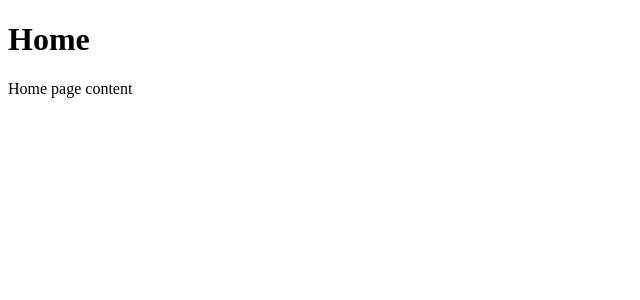
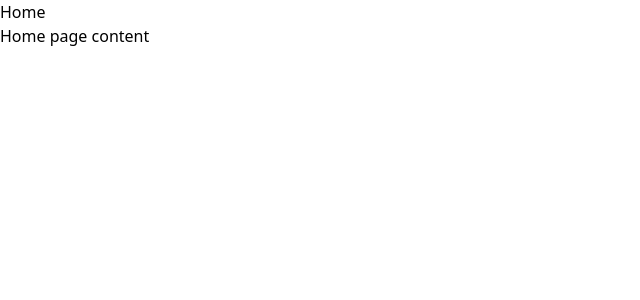
Before and after one commit to batuhancebin/portfolio, a Nuxt app: page / in a window 1280 px wide. Shown: the top 300 px of the page, without its empty margins (0-640 px from the left). Built offline with nearby package versions, Linux system fonts and the light colour scheme.

Commit message:
installed tailwind css

```diff
--- /dev/null
+++ b/assets/css/main.css
@@ -0,0 +1,3 @@
+@tailwind base;
+@tailwind components;
+@tailwind utilities;
--- a/nuxt.config.ts
+++ b/nuxt.config.ts
@@ -1,6 +1,14 @@
 // https://nuxt.com/docs/api/configuration/nuxt-config
 export default defineNuxtConfig({
   devtools: { enabled: true },
+  css: ["~/assets/css/main.css"],
+
+  postcss: {
+    plugins: {
+      tailwindcss: {},
+      autoprefixer: {},
+    },
+  },
   build: {
     transpile: ["gsap"],
   },
--- a/package.json
+++ b/package.json
@@ -11,7 +11,10 @@
   "devDependencies": {
     "@nuxt/devtools": "latest",
     "@types/node": "^18.17.3",
-    "nuxt": "^3.6.5"
+    "autoprefixer": "^10.4.15",
+    "nuxt": "^3.6.5",
+    "postcss": "^8.4.28",
+    "tailwindcss": "^3.3.3"
   },
   "dependencies": {
     "gsap": "^3.12.2"
--- /dev/null
+++ b/tailwind.config.js
@@ -0,0 +1,15 @@
+/** @type {import('tailwindcss').Config} */
+module.exports = {
+  content: [
+    "./components/**/*.{js,vue,ts}",
+    "./layouts/**/*.vue",
+    "./pages/**/*.vue",
+    "./plugins/**/*.{js,ts}",
+    "./nuxt.config.{js,ts}",
+    "./app.vue",
+  ],
+  theme: {
+    extend: {},
+  },
+  plugins: [],
+}
```
Also changed, not shown: 1 other file (tests, documents, lock files or other folders).
